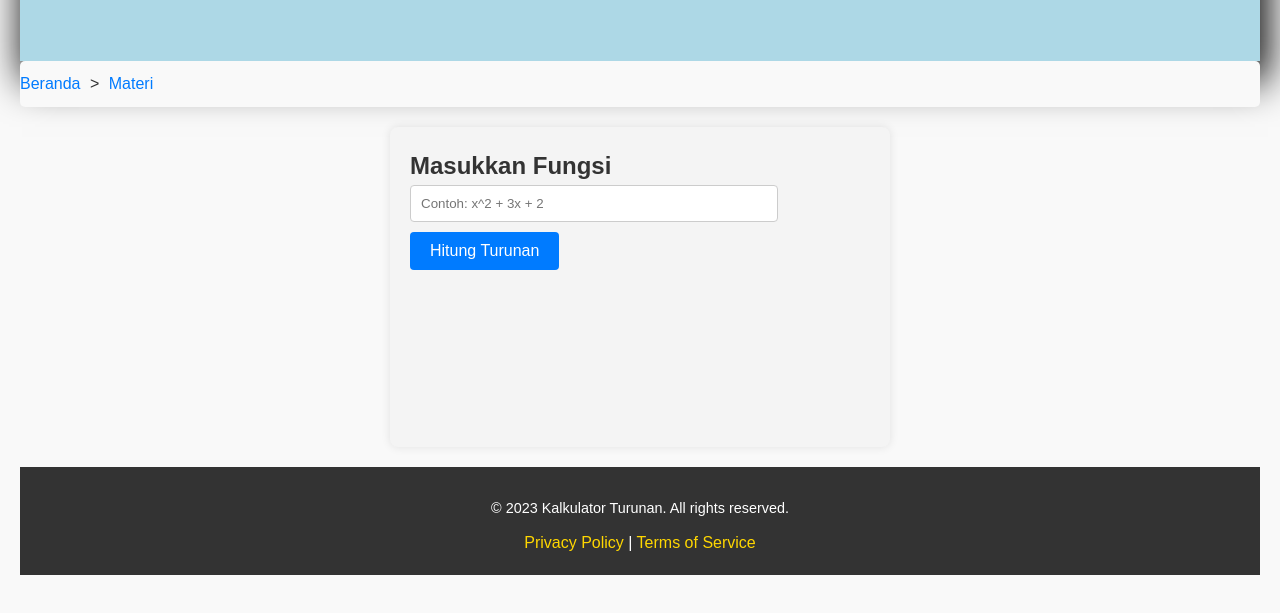
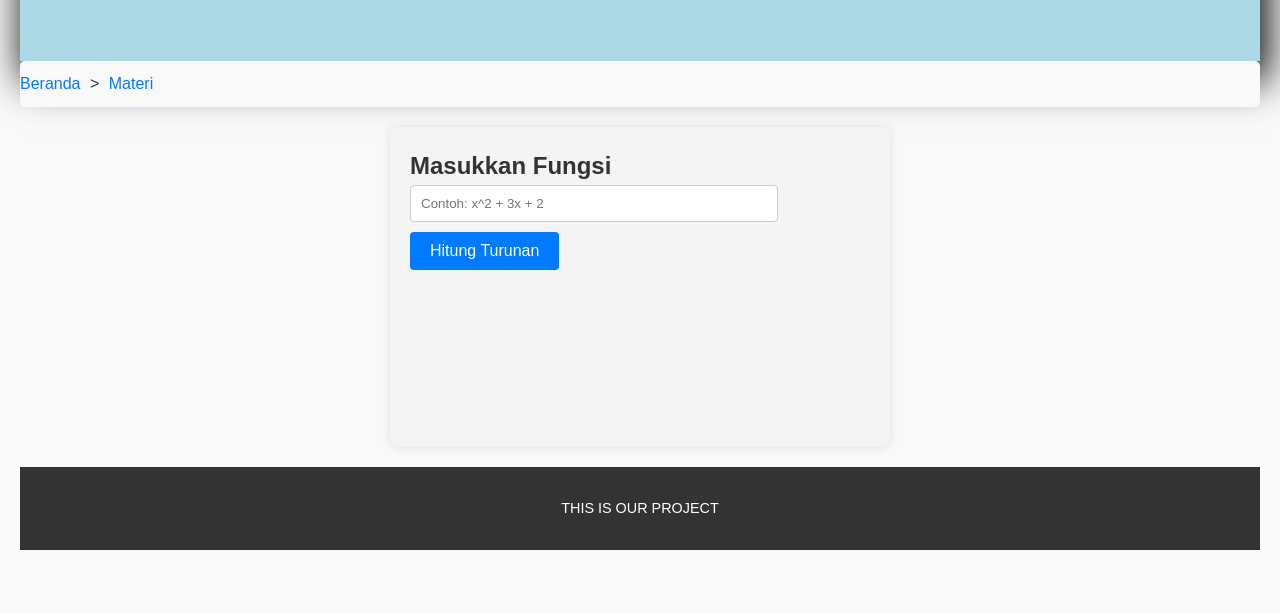
Before and after one commit to Hyunyra/True-nan, a plain HTML site: page kalkulator.html in a window 1280 px wide. Shown: the part 159-772 px from the top of the page. Drawn offline with nearby package versions, Linux system fonts and the light colour scheme.

Commit message:
Update kalkulator.html

```diff
--- a/kalkulator.html
+++ b/kalkulator.html
@@ -48,8 +48,7 @@
   </main>
 
   <footer class="footer">
-    <p>&copy; 2023 Kalkulator Turunan. All rights reserved.</p>
-    <a href="#">Privacy Policy</a> | <a href="#">Terms of Service</a>
+    <P>THIS IS OUR PROJECT</P>
   </footer>
 
   <script src="kalkulator.js"></script>
```
